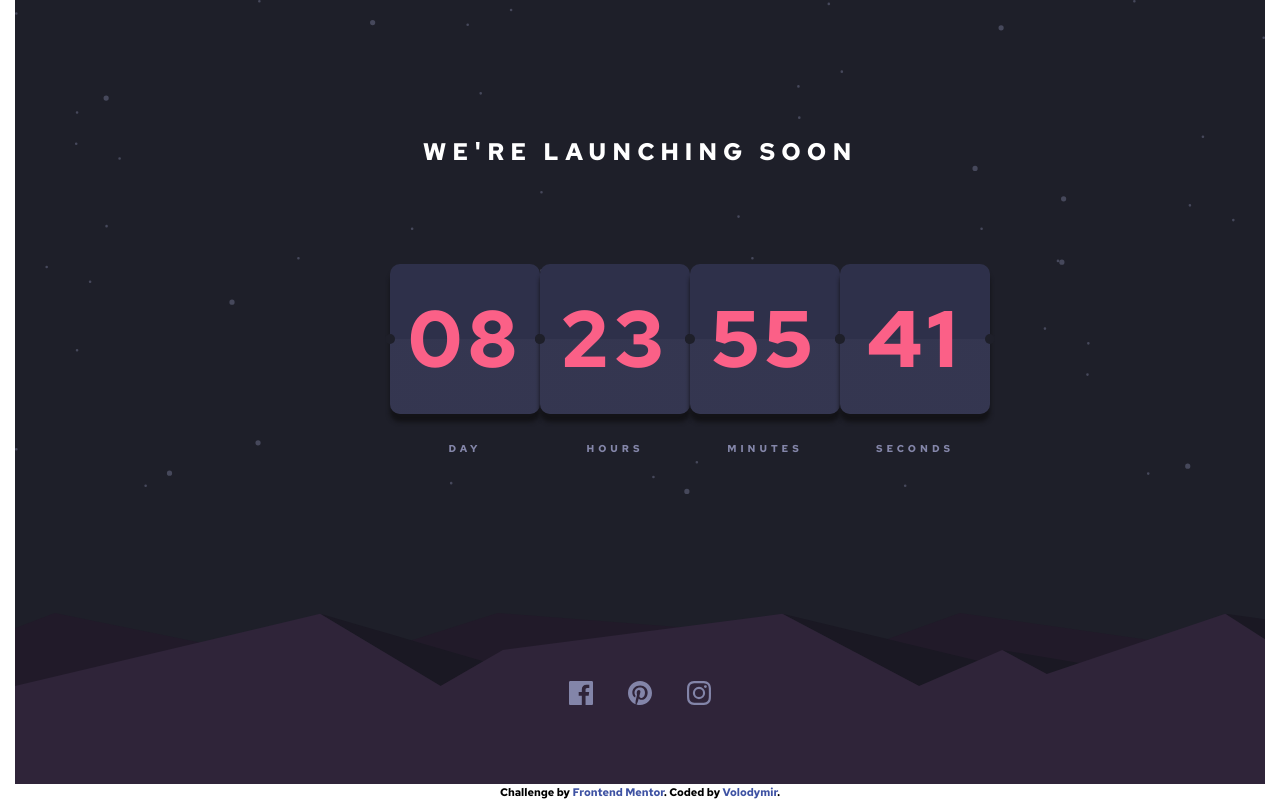
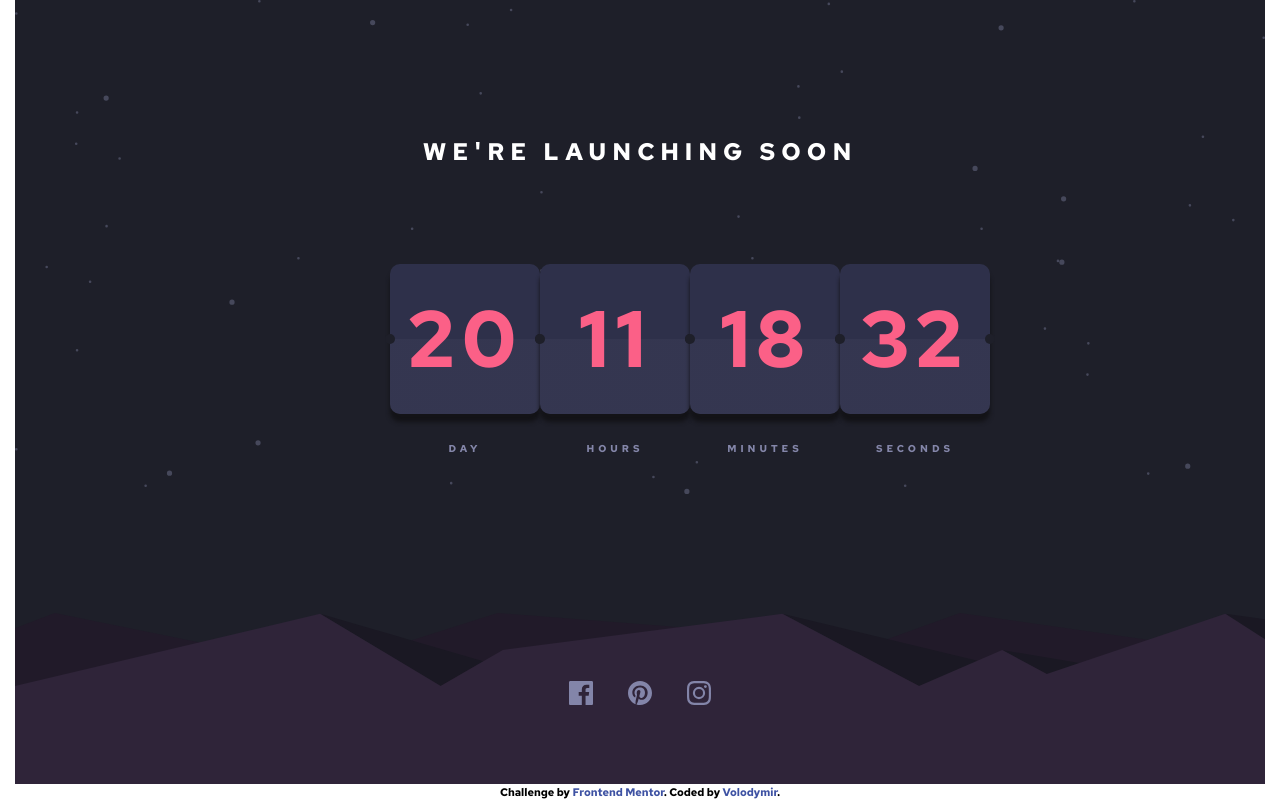
Before and after one commit to vovan0977967895/launch-countdown-timer, a plain HTML site: page index.html in a window 1280 px wide. Drawn offline with Linux system fonts and the light colour scheme.

Commit message:
js start

```diff
--- a/index.html
+++ b/index.html
@@ -28,19 +28,19 @@
           </div>
           <div class="timer-inner__scoreboard">
             <div class="timer-inner__scoreboard-day">
-              <div class="num__day number span-number">08</div>
+              <div class="num__day  number span-number">00</div>
               <h2>DAY</h2>
             </div>
-            <div class="timer-inner__scoreboard-hours">
-              <div class="num__hours number span-number">23</div>
+            <div  class="timer-inner__scoreboard-hours">
+              <div class="num__hours number span-number">00</div>
               <h2>HOURS</h2>
             </div>
             <div class="timer-inner__scoreboard-minutes">
-              <div class="num__minutes number span-number">55</div>
+              <div class="num__minutes number span-number">00</div>
               <h2>MINUTES</h2>
             </div>
-            <div class="timer-inner__scoreboard-seconds">
-              <div class="num__seconds number span-number">41</div>
+            <div  class="timer-inner__scoreboard-seconds">
+              <div class="num__seconds number span-number">00</div>
               <h2>SECONDS</h2>
             </div>
           </div>
@@ -73,6 +73,7 @@
       </footer>
     </main>
   </div>
+  <script src="js/main.js"></script>
 
 </body>
 </html>
--- a/js/main.js
+++ b/js/main.js
@@ -1 +1,59 @@
 'use strict';
+
+const deadLine = '2024-02-19';
+
+function  getNumTimer (endTime){
+    let days = '';
+    let hours = '';
+    let minutes = '';
+    let seconds = '';
+    let t = Date.parse(endTime) -Date.parse(new Date());
+    console.log(t);
+    if( t <=0 ){
+       days = 0;
+       hours = 0;
+       minutes = 0;
+       seconds = 0;
+       console.log(days, hours, minutes, seconds);
+    }else{
+        days = Math.floor(t / (1000 * 60 * 60 * 24));
+        hours = Math.floor(t / (1000 * 60 * 60 ) % 24);
+        minutes = Math.floor(t / (1000 * 60 ) % 60);
+        seconds = Math.floor(t / (1000  ) % 60);
+        console.log(days, hours, minutes, seconds);
+    }
+    return{
+        'total': t,
+        'days': days,
+        'hours': hours,
+        'minutes': minutes,
+        'seconds': seconds
+    }
+}
+function getZero(num) {
+    if(num >=0 && num < 10){
+       return `0${num}`;
+    }else{
+       return num;
+    }
+ }
+
+getNumTimer (deadLine)
+
+function outputValue ( endTime) {
+    // const timer = document.querySelector(selector)
+    const daysOut = document.querySelector('.num__day');
+    const hoursOut = document.querySelector('.num__hours');
+    const minutesOut = document.querySelector('.num__minutes');
+    const secondsOut = document.querySelector('.num__seconds');
+    timeInterval = setInterval(updateClock, 1000);
+
+    function updateClock () {
+        const timeValue = getNumTimer (endTime)
+        daysOut.innerHTML = getZero(timeValue.days);
+        hoursOut.innerHTML = getZero(timeValue.hours);
+        minutesOut.innerHTML = getZero(timeValue.minutes);
+        secondsOut.innerHTML = getZero(timeValue.seconds);
+    }
+}
+outputValue (deadLine)
```
